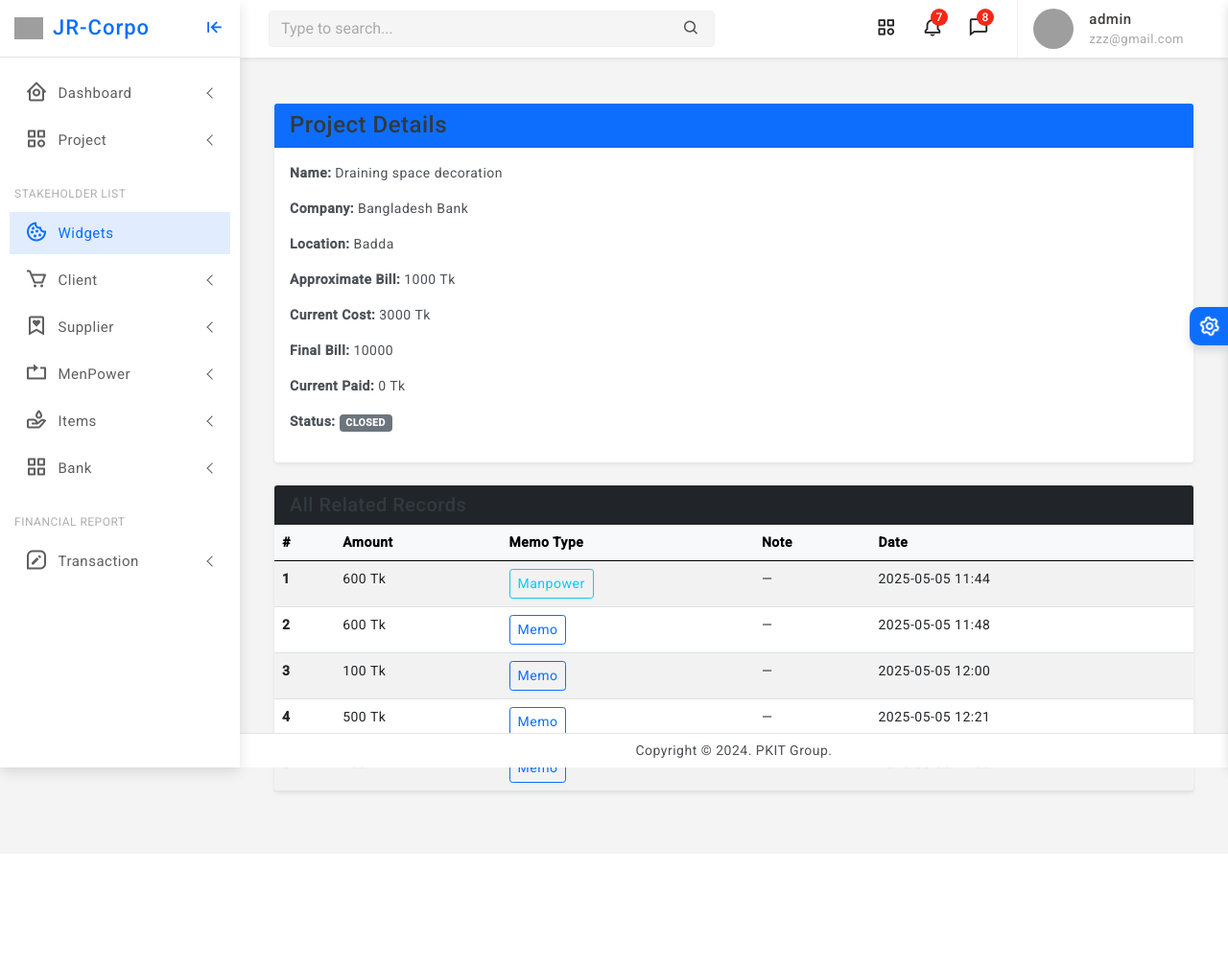
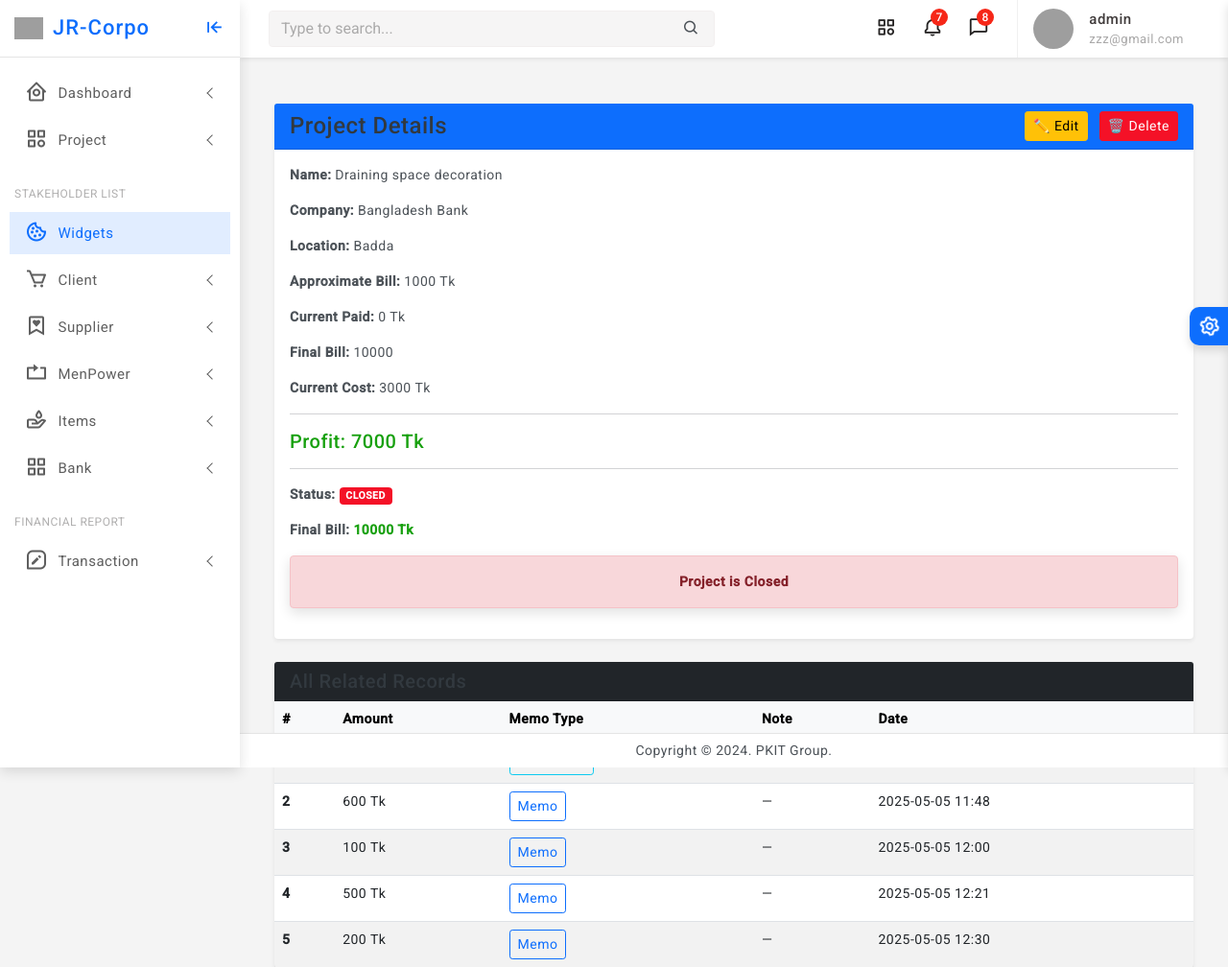
Before and after one commit to tohidrupok/operations-processing-system, a Django app: page /project/1/records/ in a window 1280 px wide. Shown: the top 1008 px of the page at 96% size. Before the commit the page ends 830 px from the top, so only its background shows below. Run offline with Django 5.2, Linux system fonts and the light colour scheme; a user stored in the database is signed in; data comes from the database, SQL or seed files in the repository; both versions use the stored data as it was after the commit; some libraries are stand-ins or nearby versions; grey boxes are pictures that could not be loaded.

Commit message:
project ar profile and loss automation and final bill submit added

```diff
--- a/core/forms.py
+++ b/core/forms.py
@@ -30,7 +30,7 @@ class ItemForm(forms.ModelForm):
 class ProjectForm(forms.ModelForm):
     class Meta:
         model = Project
-        fields = ['company', 'name', 'location','approximate_bill','status']
+        fields = ['company', 'name', 'location','approximate_bill','status','final_bill']
 
 class MemoForm(forms.ModelForm):
     class Meta:
--- a/core/models.py
+++ b/core/models.py
@@ -66,6 +66,15 @@ class Project(models.Model):
 
     def __str__(self):
         return f"{self.name} ({self.company.name})"
+
+
+    @property
+    def profit_or_loss(self):
+        if self.final_bill is not None and self.current_cost is not None:
+            return self.final_bill - self.current_cost
+        return 0
+
+
 
 
 #Memo for item purchases
--- a/core/templates/bank/bank_form.html
+++ b/core/templates/bank/bank_form.html
@@ -1,6 +1,7 @@
 {% extends 'partials/base0.html' %}
 {% block content %}
 {% load static %}
+
 <h2>{{ form.instance.pk|yesno:"Update Account,Create Account" }}</h2>
 <form method="post">
     {% csrf_token %}
--- a/core/templates/project/project_record_detail.html
+++ b/core/templates/project/project_record_detail.html
@@ -4,23 +4,43 @@
 
 <div class="container my-4">
     <div class="card shadow-sm mb-4">
-        <div class="card-header bg-primary text-white">
+        <div class="card-header bg-primary text-white d-flex justify-content-between align-items-center">
             <h4 class="mb-0">Project Details</h4>
+            <div>
+                <a href="{% url 'project_update' project.pk %}" class="btn btn-sm btn-warning me-2" title="Edit">
+                    ✏️ Edit
+                </a>
+                <a href="{% url 'project_delete' project.pk %}" class="btn btn-sm btn-danger" title="Delete">
+                    🗑️ Delete
+                </a>
+            </div>
         </div>
+
         <div class="card-body">
             <p><strong>Name:</strong> {{ project.name }}</p>
             <p><strong>Company:</strong> {{ project.company.name }}</p>
             <p><strong>Location:</strong> {{ project.location }}</p>
             <p><strong>Approximate Bill:</strong> {{ project.approximate_bill|default:"0" }} Tk</p>
+            <p><strong>Current Paid:</strong> {{ project.current_paid|default:"0" }} Tk</p>
+            <p><strong>Final Bill:</strong> {{ project.final_bill|default:"-" }}</p>
             <p><strong>Current Cost:</strong> {{ project.current_cost|default:"0" }} Tk</p>
-            <p><strong>Final Bill:</strong> {{ project.final_bill|default:"-" }}</p>
-            <p><strong>Current Paid:</strong> {{ project.current_paid|default:"0" }} Tk</p>
+            <hr>
+            <h5 class="{% if project.profit_or_loss < 0 %}text-danger{% else %}text-success{% endif %}">
+                {% if project.profit_or_loss < 0 %}
+                    Loss: {{ project.profit_or_loss }} Tk
+                {% else %}
+                    Profit: {{ project.profit_or_loss }} Tk
+                {% endif %}
+            </h5>
+            <hr>
             <p><strong>Status:</strong>
                 <span class="badge
-                    {% if project.status == 'completed' %}
-                        bg-success
-                    {% elif project.status == 'ongoing' %}
+                    {% if project.status == 'CLOSED' %}
+                        bg-danger
+                    {% elif project.status == 'RUNNING' %}
                         bg-warning text-dark
+                    {% elif project.status == 'TRIAL' %}
+                        bg-info text-dark
                     {% else %}
                         bg-secondary
                     {% endif %}
@@ -28,6 +48,32 @@
                     {{ project.status|capfirst }}
                 </span>
             </p>
+
+            {% if not project.final_bill %}
+                <form method="post" action="{% url 'make_final_bill' project.pk %}" class="d-flex align-items-center gap-2 mt-2">
+                    {% csrf_token %}
+                    <input type="number" name="final_bill" step="0.01" placeholder="Enter Final Bill" class="form-control form-control-sm" required style="width: 200px;">
+                    <button type="submit" class="btn btn-sm btn-success">Make Final Bill</button>
+                </form>
+            {% else %}
+                <p><strong>Final Bill:</strong>
+                    <span class="text-success fw-bold">{{ project.final_bill }} Tk</span>
+                </p>
+            {% endif %}
+
+            {% if project.status != 'CLOSED' %}
+                <form method="post" action="{% url 'close_project' project.pk %}" class="mt-3">
+                    {% csrf_token %}
+                    <button type="submit" class="btn btn-success">Close Project</button>
+                </form>
+            {% else %}
+                <div class="alert alert-danger text-center fw-bold mt-3">
+                    Project is Closed
+                </div>
+            {% endif %}
+
+
+
         </div>
     </div>
 
--- a/core/urls.py
+++ b/core/urls.py
@@ -35,10 +35,13 @@ urlpatterns = [
 
     # Project
     path('projects/', views.project_list, name='project_list'),
+    path('projects/all/', views.all_project_list, name='all_project_list'),
     path('projects/create/', views.project_create, name='project_create'),
     path('projects/update/<int:pk>/', views.project_update, name='project_update'),
     path('projects/delete/<int:pk>/', views.project_delete, name='project_delete'),
     path('project/<int:project_id>/records/', views.project_record_detail, name='project_record_detail'),
+    path('project/<int:pk>/close/', views.close_project, name='close_project'),
+    path('project/<int:pk>/make-final-bill/', views.make_final_bill, name='make_final_bill'),
 
 
     # Memo
--- a/core/views.py
+++ b/core/views.py
@@ -1,4 +1,5 @@
 from django.shortcuts import render, get_object_or_404, redirect
+from django.contrib import messages
 from .models import Company, Supplier, MenPower, Category, Item, Project, Memo, ManpowerMemo, Bank, Record
 from .forms import CompanyForm, SupplierForm, MenPowerForm, CategoryForm, ItemForm,ProjectForm, MemoForm, ManpowerMemoForm, BankForm
 
@@ -224,6 +225,10 @@ def project_list(request):
     projects = Project.objects.filter(status='RUNNING').order_by('-created_at')
     return render(request, 'project/project_list.html', {'projects': projects})
 
+def all_project_list(request):
+    projects = Project.objects.all()
+    return render(request, 'project/project_list.html', {'projects': projects})
+
 
 @staff_required
 def project_create(request):
@@ -267,6 +272,30 @@ def project_record_detail(request, project_id):
         'project': project,
         'records': records,
     })
+
+@staff_required
+def close_project(request, pk):
+    project = get_object_or_404(Project, pk=pk)
+    if project.status != 'CLOSED':
+        project.status = 'CLOSED'
+        project.save()
+        messages.success(request, 'Project has been marked as Closed.')
+    return redirect('project_record_detail', project_id=pk)
+
+@staff_required
+def make_final_bill(request, pk):
+    project = get_object_or_404(Project, pk=pk)
+
+    if request.method == 'POST':
+        final_bill = request.POST.get('final_bill')
+        if final_bill:
+            try:
+                project.final_bill = int(final_bill)
+                project.save()
+                messages.success(request, "Final bill updated successfully.")
+            except ValueError:
+                messages.error(request, "Invalid final bill amount.")
+    return redirect('project_record_detail', project_id=pk)
 
 # MEMO CRUD
 
--- a/templates/partials/base0.html
+++ b/templates/partials/base0.html
@@ -78,7 +78,9 @@
 						<div class="menu-title">Project</div>
 					</a>
 					<ul>
-						<li> <a href="{% url 'project_list' %}"><i class="bx bx-right-arrow-alt"></i>Project List</a>
+						<li> <a href="{% url 'project_list' %}"><i class="bx bx-right-arrow-alt"></i>Running Project List</a>
+						</li>
+						<li> <a href="{% url 'all_project_list' %}"><i class="bx bx-right-arrow-alt"></i>All Project List</a>
 						</li>
 						<li> <a href="{% url 'project_create' %}"><i class="bx bx-right-arrow-alt"></i>Add New Project</a>
 						</li>
@@ -190,7 +192,7 @@
 					</a>
 					<ul>
 						<li> <a href="form-elements.html"><i class="bx bx-right-arrow-alt"></i>Received from client</a></li>
-						<li> <a href="form-input-group.html"><i class="bx bx-right-arrow-alt"></i>Sent to supplier/shop</a></li>
+						<li> <a href="form-input-group.html"><i class="bx bx-right-arrow-alt"></i>Paid to supplier/shop</a></li>
 						<li> <a href="form-layouts.html"><i class="bx bx-right-arrow-alt"></i>Paid to worker</a></li>
 					</ul>
 				</li>
```
Also changed, not shown: core/templates/project/project_list.html (+7 -11 lines), db.sqlite3.
